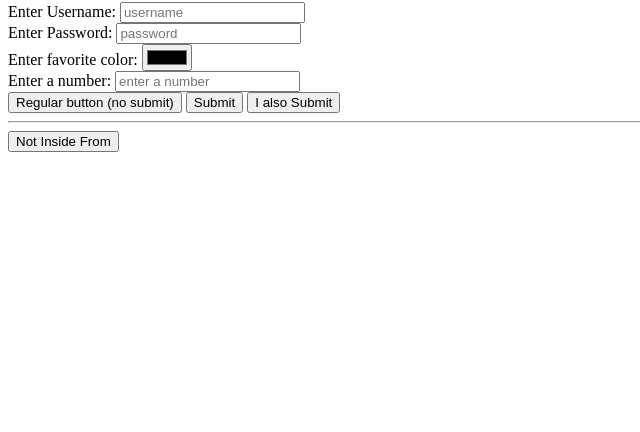
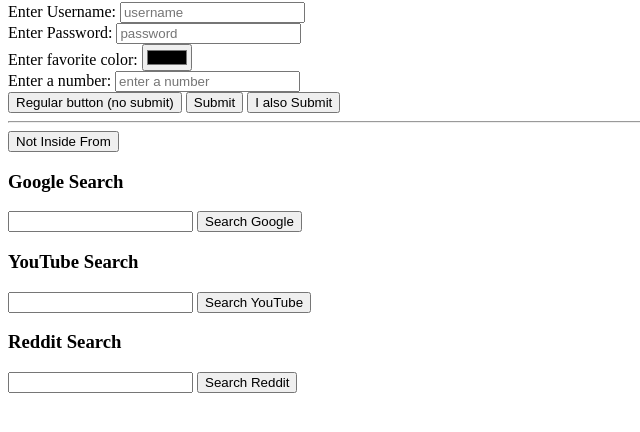
Before and after one commit to daolivar/web-development-learning, a plain HTML site: page the-web-developer-bootcamp-2023/html-forms-tables/forms.html in a window 1280 px wide. Shown: the part 78-510 px from the top of the page, without its empty margins (0-640 px from the left). Drawn offline with Linux system fonts and the light colour scheme.

Commit message:
HTML Forms: demos behavior of action+submit within forms by 'highjacking' other search engines

```diff
--- a/the-web-developer-bootcamp-2023/html-forms-tables/forms.html
+++ b/the-web-developer-bootcamp-2023/html-forms-tables/forms.html
@@ -41,5 +41,21 @@
     <hr>
     <!-- outside of form, no default behavior as above -->
     <button>Not Inside From</button>
+    <h3>Google Search</h3>
+    <form action="https://www.google.com/search">
+        <input type="search" name="q" id="">
+        <button>Search Google</button>
+    </form>
+    <h3>YouTube Search</h3>
+    <form action="https://www.youtube.com/results">
+        <input type="search" name="search_query" id="">
+        <button>Search YouTube</button>
+    </form>
+    <h3>Reddit Search</h3>
+    <form action="https://www.reddit.com/search">
+        <input type="search" name="q" id="">
+        <button>Search Reddit</button>
+    </form>
+
 </body>
 </html>
```
